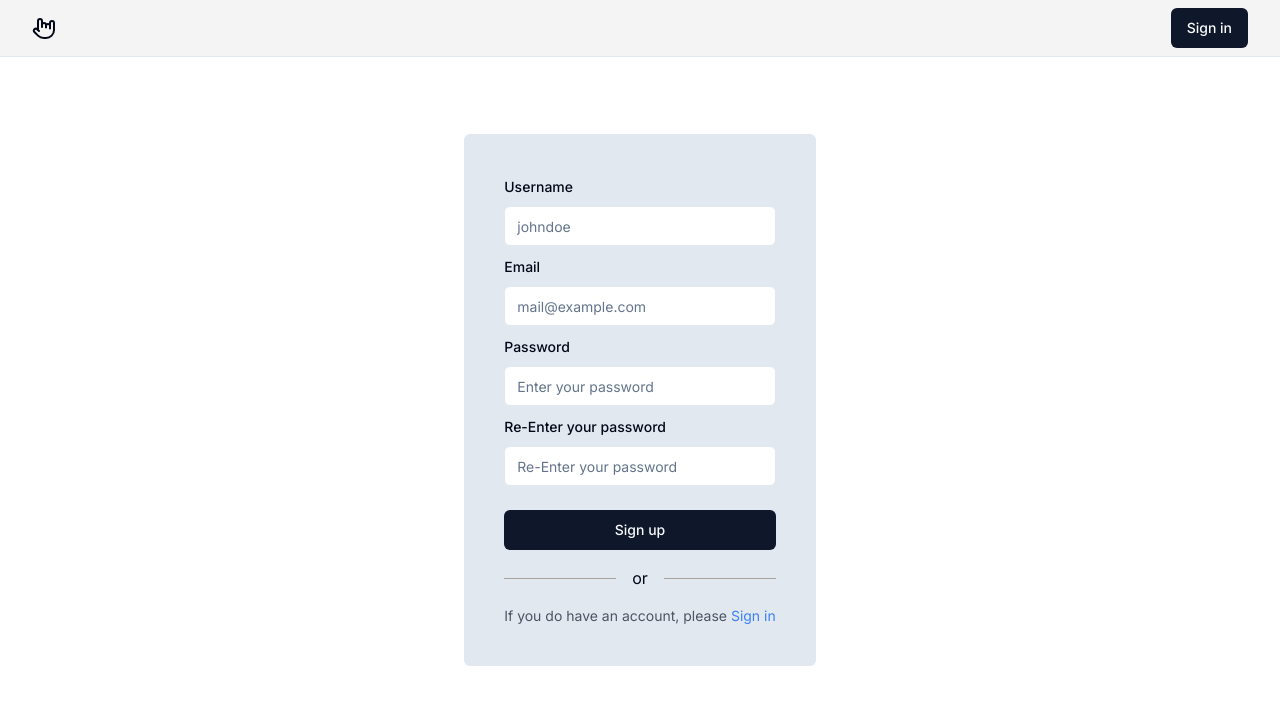
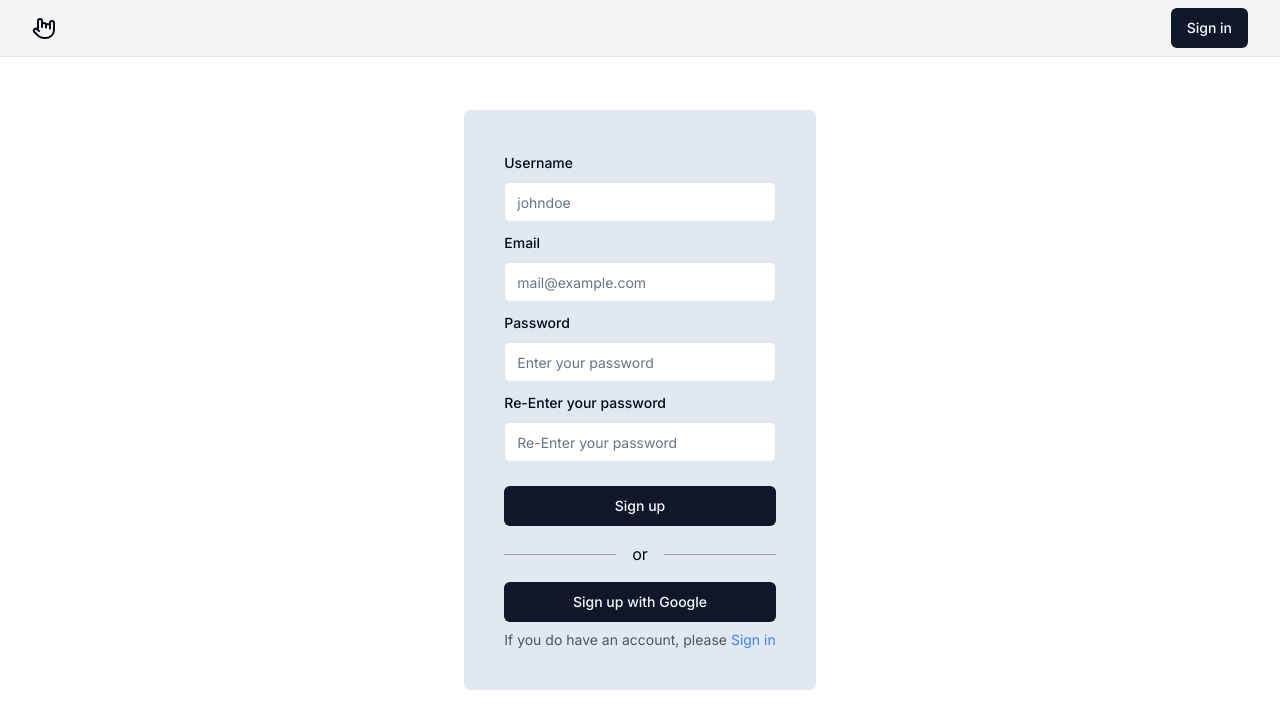
Before and after one commit to andrews1022/sign-in-up-form, a Next.js app: page /sign-up in a window 1280 px wide. Shown: the top 728 px of the page. Built offline with nearby package versions, Linux system fonts and the light colour scheme.

Commit message:
added SignInWithGoogleButton component and installed prisma

```diff
--- a/package.json
+++ b/package.json
@@ -29,5 +29,8 @@
     "tailwindcss-animate": "^1.0.7",
     "typescript": "5.2.2",
     "zod": "^3.22.2"
+  },
+  "devDependencies": {
+    "prisma": "^5.3.1"
   }
 }
--- a/src/app/layout.tsx
+++ b/src/app/layout.tsx
@@ -1,5 +1,5 @@
 import { Inter } from "next/font/google";
-import Navbar from "@/components/Navbar";
+import { Navbar } from "@/components/Navbar";
 
 import type { Metadata } from "next";
 import type { ReactNode } from "react";
--- a/src/components/Navbar.tsx
+++ b/src/components/Navbar.tsx
@@ -18,4 +18,4 @@ const Navbar = () => {
   );
 };
 
-export default Navbar;
+export { Navbar };
--- /dev/null
+++ b/src/components/SignInWithGoogleButton.tsx
@@ -0,0 +1,20 @@
+import { Button } from "./ui/button";
+import type { ReactNode } from "react";
+
+type SignInWithGoogleButtonProps = {
+  children: ReactNode;
+};
+
+const SignInWithGoogleButton = ({ children }: SignInWithGoogleButtonProps) => {
+  const handleClick = () => {
+    console.log("login with google");
+  };
+
+  return (
+    <Button onClick={handleClick} className="w-full">
+      {children}
+    </Button>
+  );
+};
+
+export { SignInWithGoogleButton };
--- a/src/components/form/SignInForm.tsx
+++ b/src/components/form/SignInForm.tsx
@@ -8,6 +8,7 @@ import { zodResolver } from "@hookform/resolvers/zod";
 import { Button } from "../ui/button";
 import { Form, FormControl, FormField, FormItem, FormLabel, FormMessage } from "../ui/form";
 import { Input } from "../ui/input";
+import { SignInWithGoogleButton } from "../SignInWithGoogleButton";
 
 const FormSchema = z.object({
   // here is where you can specify client side validation requirements
@@ -70,7 +71,7 @@ const SignInForm = () => {
         or
       </div>
 
-      {/* <GoogleSignInButton>Sign in with Google</GoogleSignInButton> */}
+      <SignInWithGoogleButton>Sign in with Google</SignInWithGoogleButton>
 
       <p className="text-center text-sm text-gray-600 mt-2">
         If you don&apos;t have an account, please{" "}
--- a/src/components/form/SignUpForm.tsx
+++ b/src/components/form/SignUpForm.tsx
@@ -8,6 +8,7 @@ import { zodResolver } from "@hookform/resolvers/zod";
 import { Button } from "../ui/button";
 import { Form, FormControl, FormField, FormItem, FormLabel, FormMessage } from "../ui/form";
 import { Input } from "../ui/input";
+import { SignInWithGoogleButton } from "../SignInWithGoogleButton";
 
 const FormSchema = z
   .object({
@@ -102,10 +103,13 @@ const SignUpForm = () => {
           Sign up
         </Button>
       </form>
+
       <div className="mx-auto my-4 flex w-full items-center justify-evenly before:mr-4 before:block before:h-px before:flex-grow before:bg-stone-400 after:ml-4 after:block after:h-px after:flex-grow after:bg-stone-400">
         or
       </div>
-      {/* <GoogleSignInButton>Sign up with Google</GoogleSignInButton> */}
+
+      <SignInWithGoogleButton>Sign up with Google</SignInWithGoogleButton>
+
       <p className="text-center text-sm text-gray-600 mt-2">
         If you do have an account, please{" "}
         <Link className="text-blue-500 hover:underline" href="/sign-in">
```
Also changed, not shown: tsconfig.json (+4 -17 lines), 1 other file (tests, documents, lock files or other folders).
